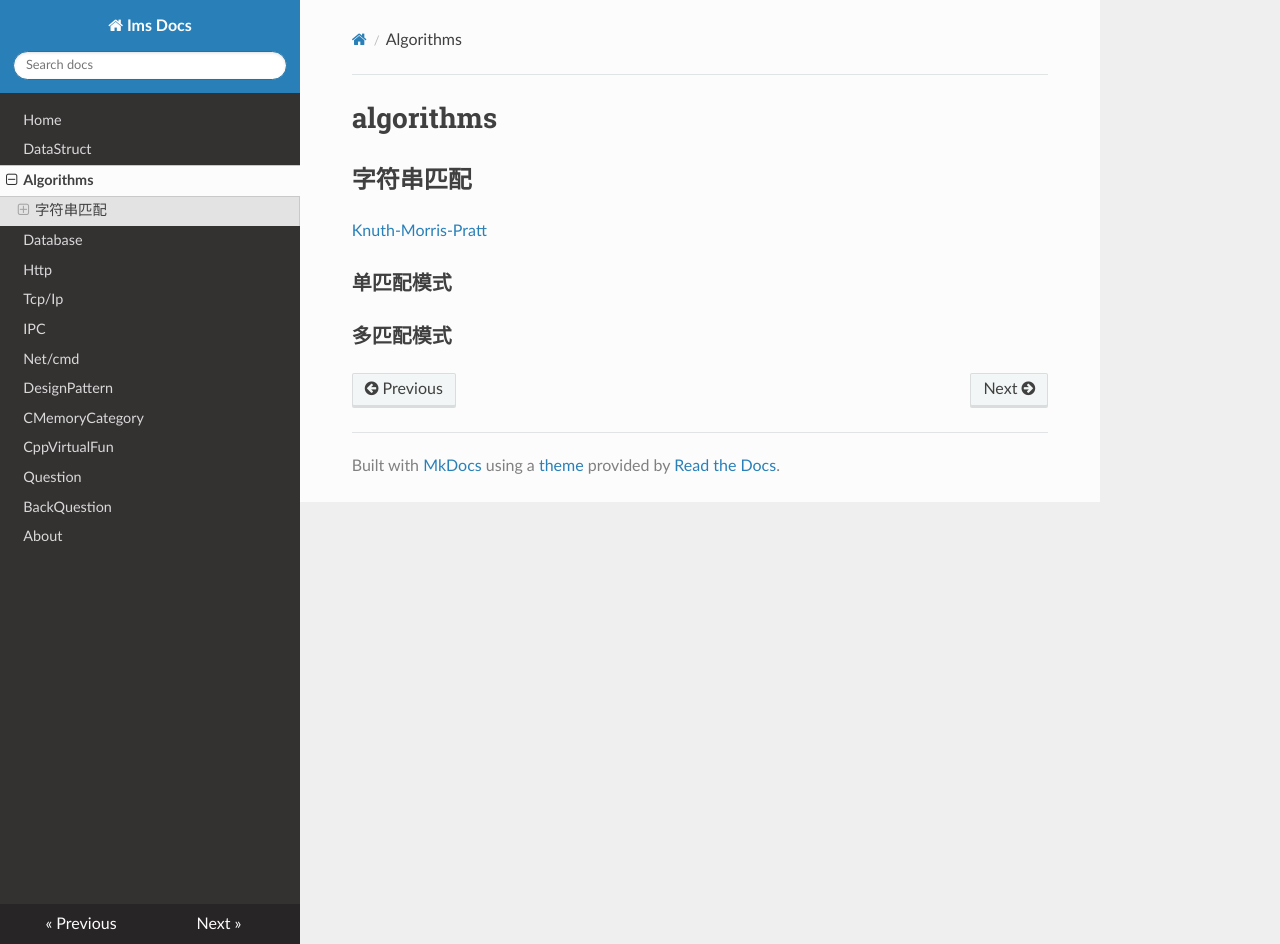
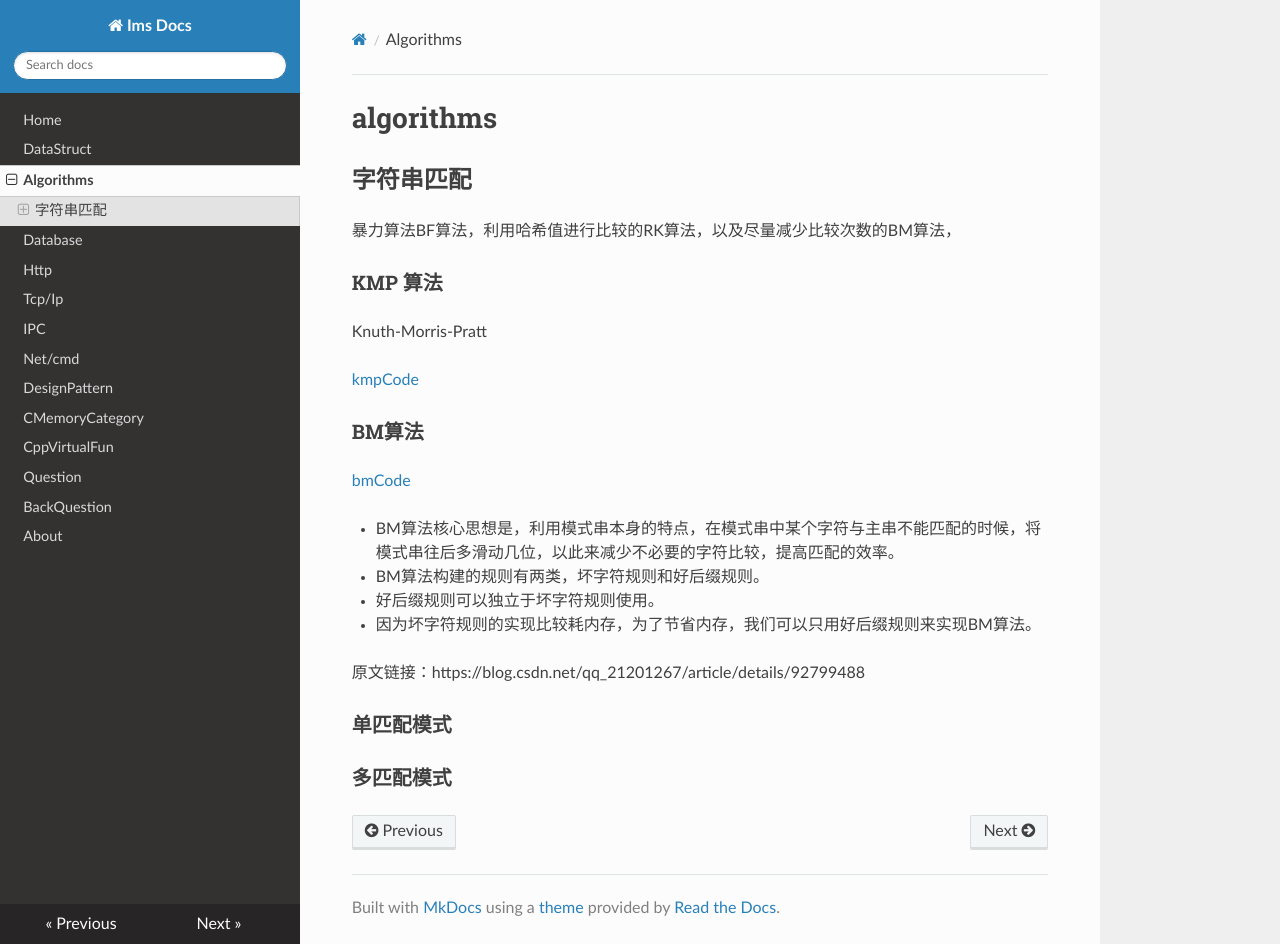
Before and after one commit to ims0/mkdocs, an MkDocs documentation site: the page built from docs/algorithms.md, in a window 1280 px wide and 944 px high. Built offline with MkDocs 1.6.1, drawn with Linux system fonts in a browser that asks for light colours; nearby versions of some CDN libraries.

Commit message:
add bm string match

```diff
--- a/docs/algorithms.md
+++ b/docs/algorithms.md
@@ -2,7 +2,24 @@
 
 ## 字符串匹配
 
-[Knuth-Morris-Pratt](code/kmpMatcher.cpp)
+暴力算法BF算法，利用哈希值进行比较的RK算法，以及尽量减少比较次数的BM算法，
+
+### KMP 算法
+
+Knuth-Morris-Pratt
+
+[kmpCode](code/kmpMatcher.cpp)
+
+### BM算法
+
+[bmCode](code/bmMatcher.cpp)
+
+* BM算法核心思想是，利用模式串本身的特点，在模式串中某个字符与主串不能匹配的时候，将模式串往后多滑动几位，以此来减少不必要的字符比较，提高匹配的效率。
+* BM算法构建的规则有两类，坏字符规则和好后缀规则。
+* 好后缀规则可以独立于坏字符规则使用。
+* 因为坏字符规则的实现比较耗内存，为了节省内存，我们可以只用好后缀规则来实现BM算法。
+
+原文链接：https://blog.csdn.net/qq_21201267/article/details/92799488
 
 ### 单匹配模式
 
```
Also changed, not shown: 2 other files.
